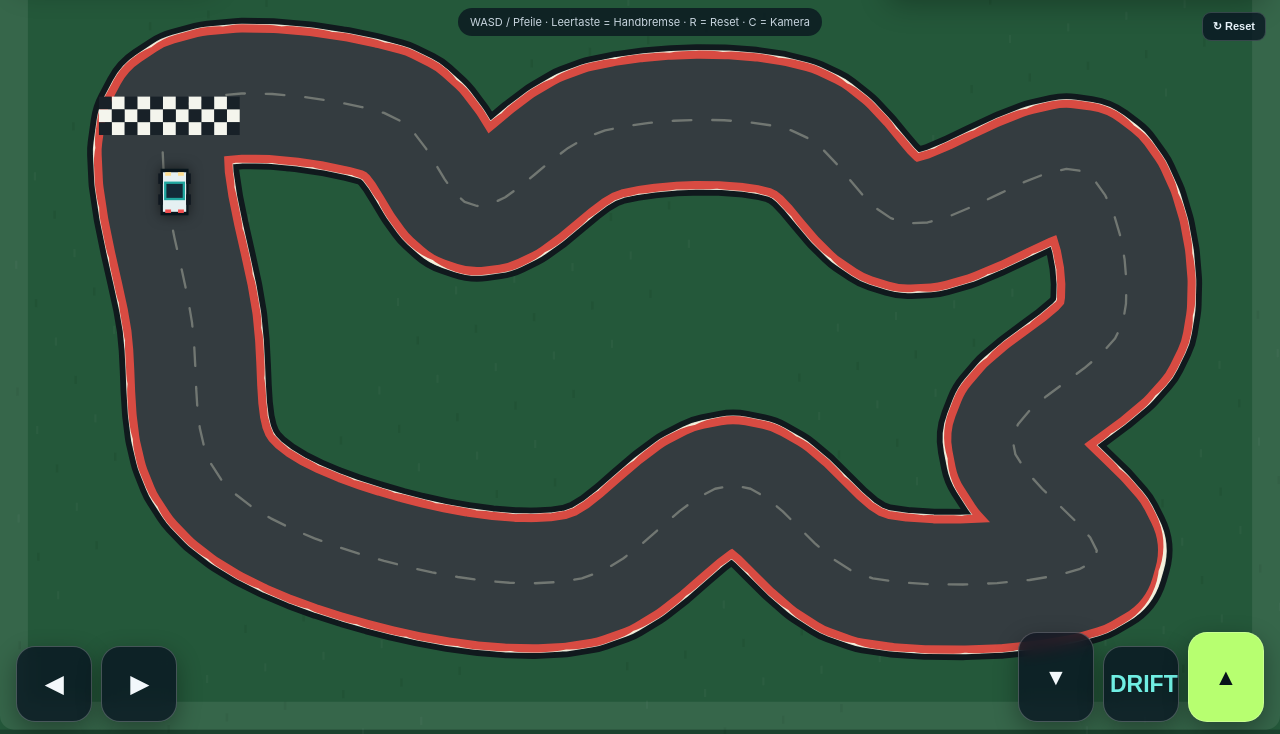
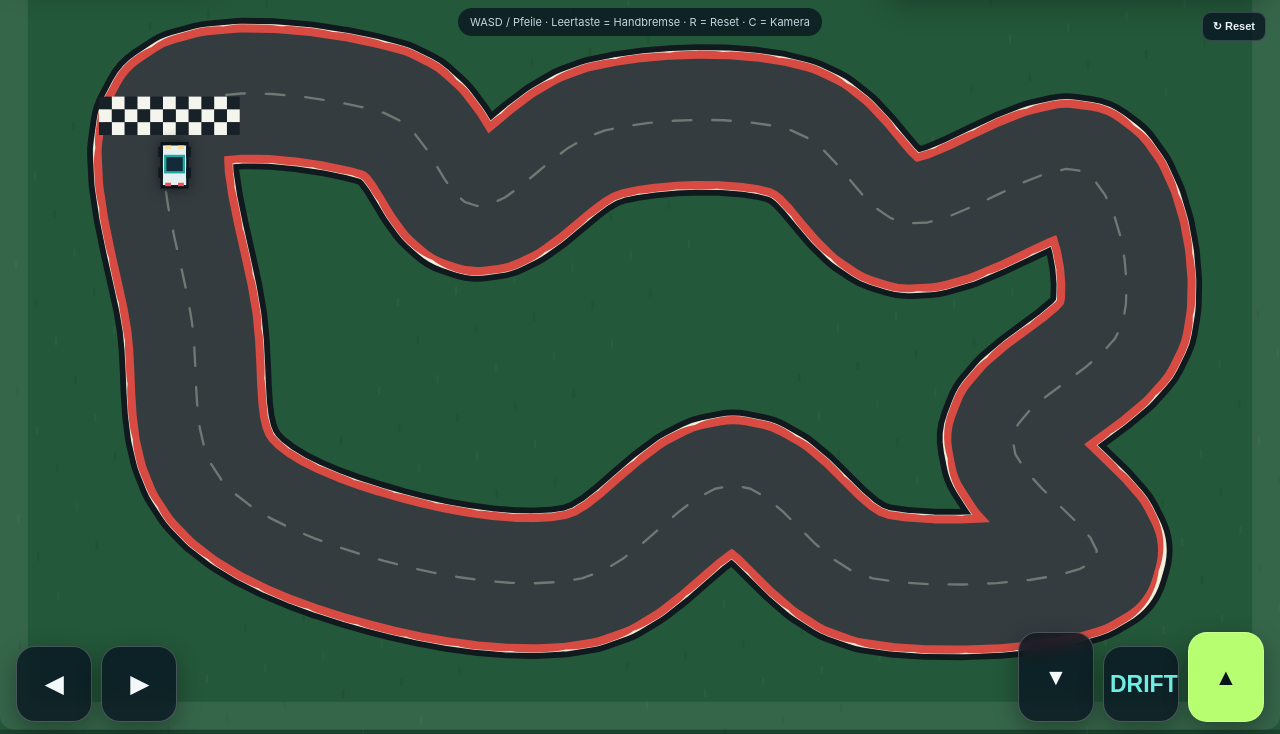
Before and after one commit to David-Swiss/zunox, a plain HTML site: page drift-arena/index.html in a window 1280 px wide. Both pictures are taken after a click on the button "RENNEN STARTEN". Shown: the part 66-800 px from the top of the page. Drawn offline with Linux system fonts and the light colour scheme.

Commit message:
Remove checkpoint remnants and align race start

```diff
--- a/drift-arena/index.html
+++ b/drift-arena/index.html
@@ -43,7 +43,7 @@
 <div class="pad left"><button class="ctrl" data-key="left" aria-label="Links">◀</button><button class="ctrl" data-key="right" aria-label="Rechts">▶</button></div>
 <div class="pad right"><button class="ctrl brake" data-key="brake" aria-label="Bremsen">▼</button><button class="ctrl hand" data-key="hand" aria-label="Drift">DRIFT</button><button class="ctrl gas" data-key="gas" aria-label="Gas">▲</button></div>
 </div>
-<div id="overlay"><div class="dialog"><div class="tag">ZUNOX RACING</div><h1>DRIFT<br>ARENA</h1><p>Fahre durch die Checkpoints, sammle Driftpunkte und knacke deine Bestzeit. Bleib auf dem Asphalt – das Gras bremst dich!</p><button id="start">RENNEN STARTEN</button><div class="sub">MULTI-TOUCH · WASD / PFEILTASTEN · SPACE · R · C</div><div id="garage" class="garage"><div class="wallet">⭐ <b id="stars">0</b> STERNE</div><div class="shopgrid"><button data-buy="engine">MOTOR-UPGRADE · 3 ⭐</button><button data-buy="grip">REIFEN-UPGRADE · 4 ⭐</button><button data-buy="paint">LACKIERUNG · 2 ⭐</button><button data-buy="box">MYSTERY-CAR-BOX · 6 ⭐</button></div><div class="sub" id="shopmsg">Sterne sammeln und dein Auto verbessern.</div></div></div></div>
+<div id="overlay"><div class="dialog"><div class="tag">ZUNOX RACING</div><h1>DRIFT<br>ARENA</h1><p>Fahre eine komplette Runde ohne Checkpoints und sammle Driftpunkte und knacke deine Bestzeit. Bleib auf dem Asphalt – das Gras bremst dich!</p><button id="start">RENNEN STARTEN</button><div class="sub">MULTI-TOUCH · WASD / PFEILTASTEN · SPACE · R · C</div><div id="garage" class="garage"><div class="wallet">⭐ <b id="stars">0</b> STERNE</div><div class="shopgrid"><button data-buy="engine">MOTOR-UPGRADE · 3 ⭐</button><button data-buy="grip">REIFEN-UPGRADE · 4 ⭐</button><button data-buy="paint">LACKIERUNG · 2 ⭐</button><button data-buy="box">MYSTERY-CAR-BOX · 6 ⭐</button></div><div class="sub" id="shopmsg">Sterne sammeln und dein Auto verbessern.</div></div></div></div>
 <script>
 (()=>{'use strict';
 const canvas=document.getElementById('game'),ctx=canvas.getContext('2d');
@@ -55,16 +55,16 @@ const pts=buildTrack(controlPts);
 const keys={left:false,right:false,gas:false,brake:false,hand:false};
 let dpr=1,vw=innerWidth,vh=innerHeight,scale=1,camX=0,camY=0,cameraFollow=true;
 let car={x:150,y:280,vx:0,vy:0,a:-Math.PI/2,steer:0};
-let marks=[],smoke=[],particles=[],started=false,running=false,lap=0,checkpoint=0,lapStart=0,lastTime=0,elapsed=0,driftScore=0,driftCombo=0,lapDrift=0;
+let marks=[],smoke=[],particles=[],started=false,running=false,lap=0,lapStart=0,lastTime=0,elapsed=0,driftScore=0,driftCombo=0,lapDrift=0;
 let best=Number(localStorage.getItem('zunox_drift_best')||0),lapComplete=false,frame=0;
 let stars=Number(localStorage.getItem('zunox_drift_stars')||0),engineLevel=Number(localStorage.getItem('zunox_drift_engine')||0),gripLevel=Number(localStorage.getItem('zunox_drift_grip')||0),paintIndex=Number(localStorage.getItem('zunox_drift_paint')||0);
 const paints=['#e5f0f2','#ff5b65','#65aaff','#ffd45c','#b98aff','#75ed9a'];let carPaint=paints[paintIndex%paints.length];
-const gates=[16,32,48,64,80,96].map(i=>({x:pts[i].x,y:pts[i].y,index:i}));
+
 function resize(){dpr=Math.min(devicePixelRatio||1,2);vw=innerWidth;vh=innerHeight;canvas.width=Math.round(vw*dpr);canvas.height=Math.round(vh*dpr);canvas.style.width=vw+'px';canvas.style.height=vh+'px';scale=Math.min(vw/W,vh/H);if(vw<700)scale=Math.min(scale,Math.max(.48,(vw-12)/W));}
 addEventListener('resize',resize);resize();
 function fmt(ms){if(!ms)return'--:--.---';let t=Math.max(0,ms),m=Math.floor(t/60000),s=Math.floor(t/1000)%60,z=Math.floor(t%1000);return String(m).padStart(2,'0')+':'+String(s).padStart(2,'0')+'.'+String(z).padStart(3,'0')}
 $('best').textContent=fmt(best);refreshShop();
-function resetCar(){car={x:150,y:218,vx:0,vy:0,a:-Math.PI/2,steer:0};marks=[];smoke=[];particles=[];lap=0;checkpoint=0;lapStart=0;elapsed=0;driftScore=0;driftCombo=0;lapDrift=0;lapComplete=false;$('lap').textContent='0 / 1';$('time').textContent='00:00.000';$('drift').textContent='0';}
+function resetCar(){car={x:150,y:195,vx:0,vy:0,a:-Math.PI/2,steer:0};marks=[];smoke=[];particles=[];lap=0;lapStart=0;elapsed=0;driftScore=0;driftCombo=0;lapDrift=0;lapComplete=false;$('lap').textContent='0 / 1';$('time').textContent='00:00.000';$('drift').textContent='0';}
 function refreshShop(){ $('stars').textContent=stars;document.querySelectorAll('[data-buy]').forEach(b=>{let cost={engine:3,grip:4,paint:2,box:6}[b.dataset.buy];b.disabled=stars<cost;}); }
 function shopMessage(t){$('shopmsg').textContent=t;}
 function buy(item){let cost={engine:3,grip:4,paint:2,box:6}[item];if(stars<cost){shopMessage('Dafür hast du noch nicht genug Sterne.');return;}stars-=cost;if(item==='engine'){engineLevel++;localStorage.setItem('zunox_drift_engine',engineLevel);shopMessage('Motor verbessert! Höhere Beschleunigung und Endgeschwindigkeit.');}if(item==='grip'){gripLevel++;localStorage.setItem('zunox_drift_grip',gripLevel);shopMessage('Reifen verbessert! Mehr Kontrolle in Kurven.');}if(item==='paint'){paintIndex=(paintIndex+1)%paints.length;carPaint=paints[paintIndex];localStorage.setItem('zunox_drift_paint',paintIndex);shopMessage('Neue Lackierung freigeschaltet!');}if(item==='box'){let n=Math.floor(Math.random()*paints.length);paintIndex=n;carPaint=paints[n];localStorage.setItem('zunox_drift_paint',paintIndex);shopMessage('MYSTERY CAR: Überraschungs-Lackierung erhalten!');}localStorage.setItem('zunox_drift_stars',stars);refreshShop();}
@@ -76,7 +76,7 @@ addEventListener('keydown',e=>{if(keyMap[e.code]){keys[keyMap[e.code]]=true;e.pr
 addEventListener('keyup',e=>{if(keyMap[e.code]){keys[keyMap[e.code]]=false;e.preventDefault()}});
 document.querySelectorAll('.ctrl').forEach(b=>{const k=b.dataset.key;const on=e=>{e.preventDefault();keys[k]=true;b.classList.add('on');if(b.setPointerCapture&&e.pointerId!==undefined)b.setPointerCapture(e.pointerId)};const off=e=>{e.preventDefault();keys[k]=false;b.classList.remove('on')};b.addEventListener('pointerdown',on);['pointerup','pointercancel','lostpointercapture','pointerleave'].forEach(n=>b.addEventListener(n,off));});
 function nearest(x,y){let bestD=1e9,bestT=0,bestI=0,bestP=null;for(let i=0;i<pts.length;i++){let a=pts[i],b=pts[(i+1)%pts.length],dx=b.x-a.x,dy=b.y-a.y,l=dx*dx+dy*dy,t=Math.max(0,Math.min(1,((x-a.x)*dx+(y-a.y)*dy)/l)),px=a.x+dx*t,py=a.y+dy*t,d=Math.hypot(x-px,y-py);if(d<bestD){bestD=d;bestT=t;bestI=i;bestP={x:px,y:py};}}return{d:bestD,t:bestT,i:bestI,p:bestP};}
-function gatePoint(i){return pts[i%pts.length]}
+
 function lineCross(ax,ay,bx,by,gx,gy,angle){let nx=Math.cos(angle+Math.PI/2),ny=Math.sin(angle+Math.PI/2);let da=(ax-gx)*nx+(ay-gy)*ny,db=(bx-gx)*nx+(by-gy)*ny;return da<0&&db>=0&&Math.hypot(bx-gx,by-gy)<roadW*.72;}
 function update(dt){if(!running)return;dt=Math.min(dt,.033);frame++;
 let prevX=car.x,prevY=car.y;
@@ -130,8 +130,8 @@ ctx.setLineDash([22,18]);path();ctx.strokeStyle='#f4f0dc';ctx.lineWidth=roadW+7;
 // restore asphalt interior edge with thin line
 path();ctx.strokeStyle='#343c40';ctx.lineWidth=roadW-7;ctx.stroke();
 ctx.setLineDash([16,18]);path();ctx.strokeStyle='#e7e7d2';ctx.globalAlpha=.34;ctx.lineWidth=2;ctx.stroke();ctx.globalAlpha=1;ctx.setLineDash([]);
-// checkpoint gates and start/finish
-/* Checkpoints entfernt. */
+// Start-/Ziellinie
+
 ctx.save();ctx.translate(pts[0].x,pts[0].y);ctx.rotate(Math.PI/2);let cell=11;for(let y=-roadW/2;y<roadW/2;y+=cell)for(let x=-14;x<14;x+=cell){ctx.fillStyle=((Math.floor((y+roadW/2)/cell)+Math.floor((x+14)/cell))%2)?'#f4f5ed':'#182128';ctx.fillRect(x,y,cell,cell);}ctx.restore();
 }
 function drawCar(){ctx.save();ctx.translate(car.x,car.y);ctx.rotate(car.a);ctx.shadowColor='#0009';ctx.shadowBlur=13;ctx.fillStyle='#08151c';ctx.fillRect(-20,-12,40,24);ctx.shadowBlur=0;ctx.fillStyle=carPaint;ctx.fillRect(-17,-10,34,20);ctx.fillStyle='#20a7a0';ctx.fillRect(-7,-9,16,18);ctx.fillStyle='#132a38';ctx.fillRect(-5,-7,12,14);ctx.fillStyle='#ffdf91';ctx.fillRect(14,-8,3,5);ctx.fillRect(14,3,3,5);ctx.fillStyle='#f34f50';ctx.fillRect(-18,-8,3,5);ctx.fillRect(-18,3,3,5);ctx.fillStyle='#101820';ctx.fillRect(-11,-14,9,4);ctx.fillRect(7,-14,9,4);ctx.fillRect(-11,10,9,4);ctx.fillRect(7,10,9,4);ctx.restore();}
```
